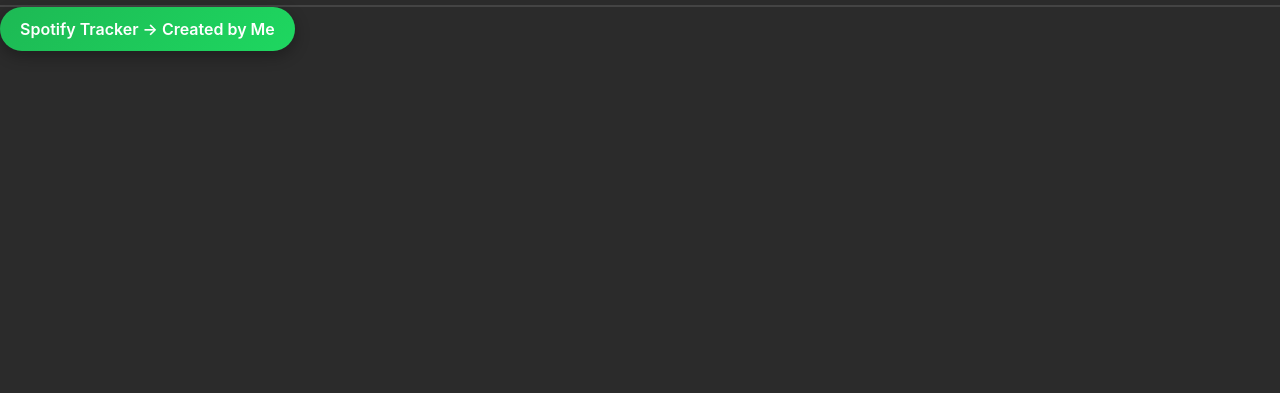
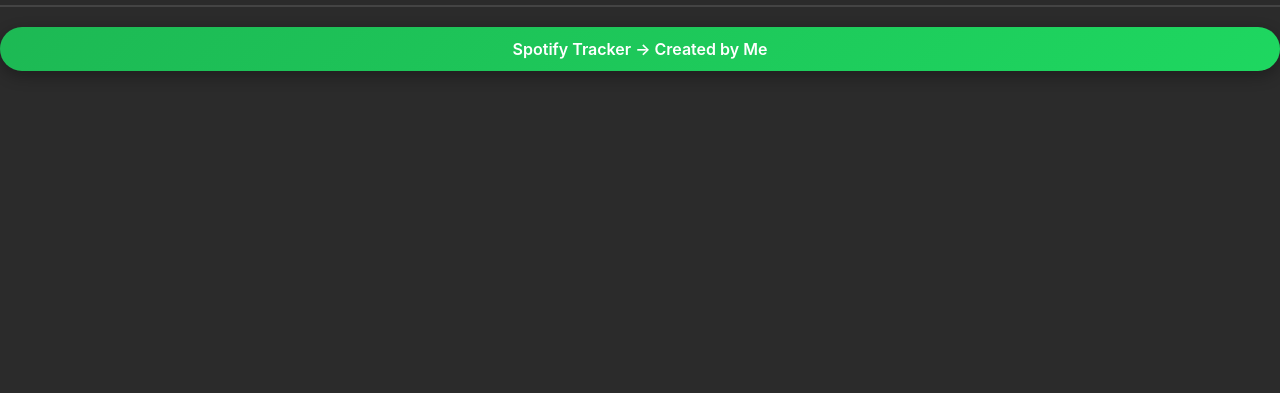
Before and after one commit to xDraawwScript/xDraawwScript.github.io, a plain HTML site: page index.html in a window 1280 px wide. Shown: the part 407-800 px from the top of the page. Drawn offline with Linux system fonts and the light colour scheme.

Commit message:
test css

```diff
--- a/Style.css
+++ b/Style.css
@@ -88,6 +88,9 @@ h1 {
   box-shadow: 0 5px 15px rgba(0,0,0,0.3);
   transition: transform 0.2s ease, box-shadow 0.2s ease;
   font-family: 'Inter', sans-serif;
+  margin: 20px auto 0 auto;
+  display: block;
+  text-align: center;
 }
 
 .spotify-bubble:hover {
```
